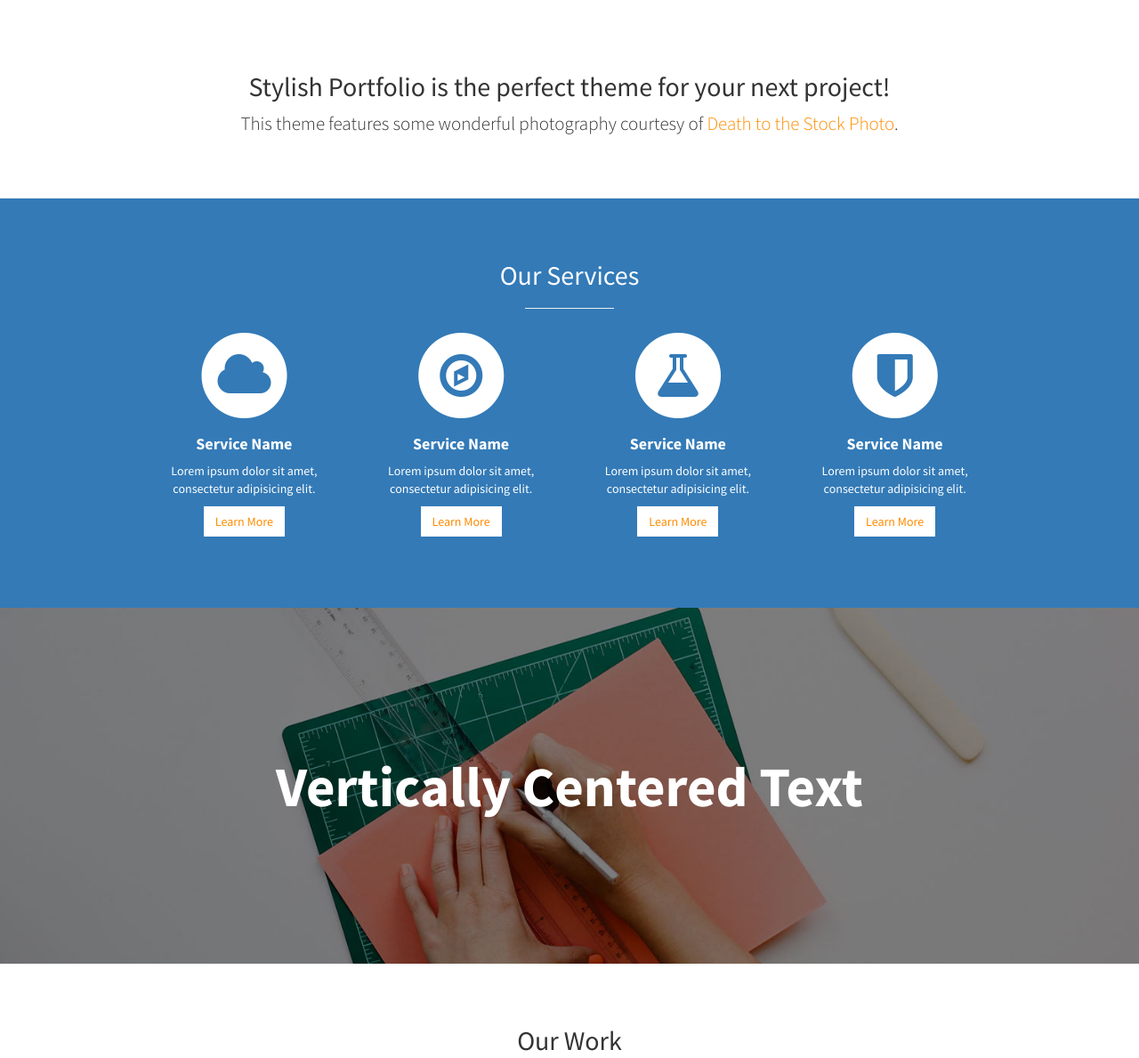
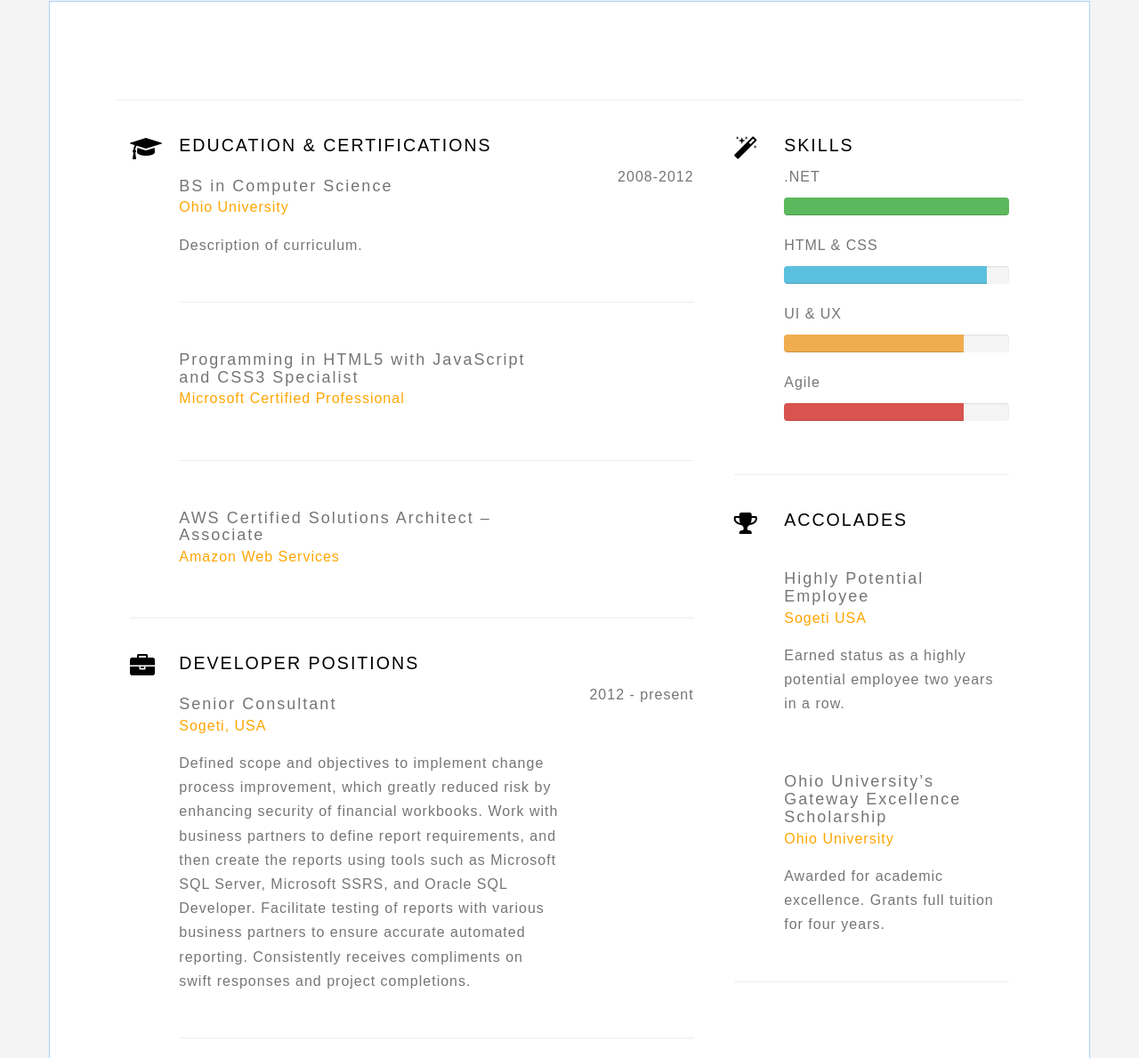
Before and after one commit to okapishomapi/okapishomapi.github.io, a plain HTML site: page index.html in a window 1280 px wide. Shown: the part 789-1978 px from the top of the page at 89% size. Drawn offline with nearby package versions, Linux system fonts and the light colour scheme; a web font is replaced by a local one.

Commit message:
update to index for real

```diff
--- a/index.html
+++ b/index.html
@@ -16,10 +16,16 @@
 
     <!-- Custom CSS -->
     <link href="css/stylish-portfolio.css" rel="stylesheet">
+	<link rel="stylesheet" href="//maxcdn.bootstrapcdn.com/bootstrap/3.3.0/css/bootstrap.min.css">
+    <link rel="stylesheet" href="css/style.css">
+    <link rel="stylesheet" href="css/responsive.css">
 
     <!-- Custom Fonts -->
     <link href="font-awesome/css/font-awesome.min.css" rel="stylesheet" type="text/css">
     <link href="http://fonts.googleapis.com/css?family=Source+Sans+Pro:300,400,700,300italic,400italic,700italic" rel="stylesheet" type="text/css">
+	<link href='//fonts.googleapis.com/css?family=Kristi|Alegreya+Sans:300' rel='stylesheet' type='text/css'>
+    <link href="//maxcdn.bootstrapcdn.com/font-awesome/4.2.0/css/font-awesome.min.css" rel="stylesheet">
+
 
     <!-- HTML5 Shim and Respond.js IE8 support of HTML5 elements and media queries -->
     <!-- WARNING: Respond.js doesn't work if you view the page via file:// -->
@@ -63,207 +69,211 @@
         <div class="text-vertical-center">
             <!--<h1 style="color:darkturquoise;">Hi! My name is Annye.</h1>-->
 			<h1 style="color:lightgreen;">Hi! My name is Annye.</h1>
+			<h3>I have a passion for software education and inspiration.</h3>
             <h3>I work as a <a href="#work">software developer.</a></h3>
-			<h3>I have a passion for getting new people into technology, especially young poeple and women.</h3>
-			<h3>I’m an equestrian, a cosplayer, and an avid reader.</h3>
+			<h3>I’m an <a href="https://anamishwarmblood.wordpress.com/">equestrian</a>,
+			a <a href="https://www.instagram.com/gleumecosplay/">cosplayer</a>,
+			and an <a href="https://www.goodreads.com/user/show/23111769-annye">avid reader.</a></h3>
             <br>
             <!--<a href="#about" class="btn btn-dark btn-lg">Find Out More</a>-->
         </div>
     </header>
+	<!DOCTYPE html>
+<html lang="">
 
-    <!-- About -->
-    <section id="about" class="about">
+<body>
     <div class="container">
+	 <section id="work">
+		<hr>
+        <!-- ===========================
+        BODY LEFT PART
+        ============================ -->
+        <div class="col-md-8 mainleft">
+
+
+
+            <div id="education" class="row mobmid">
+                <div class="col-sm-1">
+                    <span class="secicon fa fa-graduation-cap"></span>
+                </div><!--icon end-->
+
+                <div class="col-sm-11">
+                    <h3>Education &amp; Certifications</h3>
+
                     <div class="row">
-                <div class="col-lg-12 text-center">
-                    <h2>Stylish Portfolio is the perfect theme for your next project!</h2>
-                    <p class="lead">This theme features some wonderful photography courtesy of <a target="_blank" href="http://join.deathtothestockphoto.com/">Death to the Stock Photo</a>.</p>
+                        <div class="col-md-9">
+                            <h4>BS in Computer Science</h4>
+                            <p class="sub"><a href="">Ohio University</a>
+                            </p>
+                            <p>Description of curriculum.</p>
                         </div>
+
+                        <div class="year col-md-3">
+                            <p>2008-2012</p>
                         </div>
-            <!-- /.row -->
+                    </div><!--Education & Certification 1 end-->
+
+                    <hr>
+
+                    <div class="row">
+                        <div class="col-md-9">
+                            <h4>Programming in HTML5 with JavaScript and CSS3 Specialist</h4>
+                            <p class="sub"><a href="">Microsoft Certified Professional</a>
+                            </p>
                         </div>
-        <!-- /.container -->
-    </section>
+                    </div><!--Education & Certification 2 end-->
 
-    <!-- Services -->
-    <!-- The circle icons use Font Awesome's stacked icon classes. For more information, visit http://fontawesome.io/examples/ -->
-    <section id="services" class="services bg-primary">
-        <div class="container">
-            <div class="row text-center">
-                <div class="col-lg-10 col-lg-offset-1">
-                    <h2>Our Services</h2>
-                    <hr class="small">
+                    <hr>
+
                     <div class="row">
-                        <div class="col-md-3 col-sm-6">
-                            <div class="service-item">
-                                <span class="fa-stack fa-4x">
-                                <i class="fa fa-circle fa-stack-2x"></i>
-                                <i class="fa fa-cloud fa-stack-1x text-primary"></i>
-                            </span>
-                                <h4>
-                                    <strong>Service Name</strong>
-                                </h4>
-                                <p>Lorem ipsum dolor sit amet, consectetur adipisicing elit.</p>
-                                <a href="#" class="btn btn-light">Learn More</a>
+                        <div class="col-md-9">
+                            <h4>AWS Certified Solutions Architect – Associate</h4>
+                            <p class="sub"><a href="">Amazon Web Services</a>
+                            </p>
                         </div>
+                    </div><!--Education & Certification 3 end-->
                 </div>
-                        <div class="col-md-3 col-sm-6">
-                            <div class="service-item">
-                                <span class="fa-stack fa-4x">
-                                <i class="fa fa-circle fa-stack-2x"></i>
-                                <i class="fa fa-compass fa-stack-1x text-primary"></i>
-                            </span>
-                                <h4>
-                                    <strong>Service Name</strong>
-                                </h4>
-                                <p>Lorem ipsum dolor sit amet, consectetur adipisicing elit.</p>
-                                <a href="#" class="btn btn-light">Learn More</a>
+            </div><!--Education & Certifications end-->
+
+            <hr>
+
+            <!-- ===========================
+            JOB EXPERIENCES
+            ============================ -->
+            <div id="job" class="row mobmid">
+                <div class="col-sm-1">
+                    <span class="secicon fa fa-briefcase"></span>
+                </div><!--icon end-->
+
+                <div class="col-sm-11">
+                    <h3>Developer Positions</h3>
+
+                    <div class="row">
+                        <div class="col-md-9">
+                            <h4>Senior Consultant</h4>
+                            <p class="sub"><a href="">Sogeti, USA</a>
+                            </p>
+                            <p>Defined scope and objectives to implement change process improvement, which greatly reduced risk by enhancing security of financial workbooks.
+							Work with business partners to define report requirements, and then create the reports using tools such
+							as Microsoft SQL Server, Microsoft SSRS, and Oracle SQL Developer. Facilitate testing of reports with various
+							business partners to ensure accurate automated reporting.
+							Consistently receives compliments on swift responses and project completions.</p>
                         </div>
+
+                        <div class="year col-md-3">
+                            <p>2012 - present</p>
                         </div>
-                        <div class="col-md-3 col-sm-6">
-                            <div class="service-item">
-                                <span class="fa-stack fa-4x">
-                                <i class="fa fa-circle fa-stack-2x"></i>
-                                <i class="fa fa-flask fa-stack-1x text-primary"></i>
-                            </span>
-                                <h4>
-                                    <strong>Service Name</strong>
-                                </h4>
-                                <p>Lorem ipsum dolor sit amet, consectetur adipisicing elit.</p>
-                                <a href="#" class="btn btn-light">Learn More</a>
+                    </div><!--Job 1 end-->
+
+                    <hr>
+
+                    <div class="row">
+                        <div class="col-md-9">
+                            <h4>Webmaster & IT go-to</h4>
+                            <p class="sub"><a href="">Cutler Scholars Program</a>
+                            </p>
+							<p>Maintained, updated, and redesigned website. Created print, digital, and online designs. Responsible for maintenance
+							of all machines and (Access) database (worked as an IT go-to).</p>
                         </div>
+
+                        <div class="year col-md-3">
+                            <p>2010-2012</p>
                         </div>
-                        <div class="col-md-3 col-sm-6">
-                            <div class="service-item">
-                                <span class="fa-stack fa-4x">
-                                <i class="fa fa-circle fa-stack-2x"></i>
-                                <i class="fa fa-shield fa-stack-1x text-primary"></i>
-                            </span>
-                                <h4>
-                                    <strong>Service Name</strong>
-                                </h4>
-                                <p>Lorem ipsum dolor sit amet, consectetur adipisicing elit.</p>
-                                <a href="#" class="btn btn-light">Learn More</a>
+                    </div><!--Job 2 end-->
+                </div><!--Job experiences end-->
+            </div><!--Job experiences end-->
+        </div><!--left end-->
+
+        <!-- ===========================
+        SIDEBAR
+        =========================== -->
+        <div class="col-md-4 mainright">
+            <div class="row">
+                <div class="col-sm-1 col-md-2 mobmid">
+                    <span class="secicon fa fa-magic"></span>
+                </div><!--icon end-->
+
+                <div class="col-sm-11 col-md-10">
+                    <h3 class="mobmid">Skills </h3>
+
+                    <p>.NET</p>
+                    <div class="progress">
+                        <div class="progress-bar progress-bar-success" role="progressbar" aria-valuenow="65" aria-valuemin="0" aria-valuemax="100" style="width: 100%">
+                            <span class="sr-only">100% Complete</span>
                         </div>
+                    </div><!--skill end-->
+
+
+                    <p>HTML & CSS</p>
+                    <div class="progress">
+                        <div class="progress-bar progress-bar-info" role="progressbar" aria-valuenow="85" aria-valuemin="0" aria-valuemax="100" style="width: 90%">
+                            <span class="sr-only">90% Complete</span>
                         </div>
+                    </div><!--skill end-->
+
+                    <p>UI & UX</p>
+                    <div class="progress">
+                        <div class="progress-bar progress-bar-warning" role="progressbar" aria-valuenow="60" aria-valuemin="0" aria-valuemax="100" style="width: 80%">
+                            <span class="sr-only">80% Complete</span>
                         </div>
-                    <!-- /.row (nested) -->
+                    </div><!--skill end-->
+
+                    <p>Agile</p>
+                    <div class="progress">
+                        <div class="progress-bar progress-bar-danger" role="progressbar" aria-valuenow="30" aria-valuemin="0" aria-valuemax="100" style="width: 80%">
+                            <span class="sr-only">80% Complete</span>
                         </div>
-                <!-- /.col-lg-10 -->
+                    </div><!--skill end-->
+                </div><!--info end-->
+            </div><!--tech skills end-->
+
+            <hr>
+
+            <div class="row mobmid">
+                <div class="col-sm-1 col-md-2">
+                    <span class="secicon fa fa-trophy"></span>
+                </div><!--icon end-->
+
+                <div class="col-sm-11 col-md-10 ">
+                    <h3>Accolades</h3>
+
+                    <div class="award">
+                        <h4>Highly Potential Employee</h4>
+                        <p class="sub"><a href="">Sogeti USA</a></p>
+                        <p>Earned status as a highly potential employee two years in a row.</p>
                     </div>
-            <!-- /.row -->
+                    <!--1st award end-->
+					<br>
+                    <div class="award">
+                        <h4>Ohio University’s Gateway Excellence Scholarship</h4>
+                        <p class="sub"><a href="">Ohio University</a></p>
+						<p>Awarded for academic excellence. Grants full tuition for four years.</p>
+						</div><!--1st award end-->
+                </div><!--awards end-->
+
             </div>
-        <!-- /.container -->
-    </section>
 
-    <!-- Callout -->
-    <aside class="callout">
-        <div class="text-vertical-center">
-            <h1>Vertically Centered Text</h1>
-        </div>
-    </aside>
+            <hr>
+            </div><!--tech skills end-->
+        </div><!--right end-->
+    </div><!--container end-->
 
-    <!-- Portfolio -->
-    <section id="portfolio" class="portfolio">
-        <div class="container">
-            <div class="row">
-                <div class="col-lg-10 col-lg-offset-1 text-center">
-                    <h2>Our Work</h2>
-                    <hr class="small">
-                    <div class="row">
-                        <div class="col-md-6">
-                            <div class="portfolio-item">
-                                <a href="#">
-                                    <img class="img-portfolio img-responsive" src="img/portfolio-1.jpg">
-                                </a>
-                            </div>
-                        </div>
-                        <div class="col-md-6">
-                            <div class="portfolio-item">
-                                <a href="#">
-                                    <img class="img-portfolio img-responsive" src="img/portfolio-2.jpg">
-                                </a>
-                            </div>
-                        </div>
-                        <div class="col-md-6">
-                            <div class="portfolio-item">
-                                <a href="#">
-                                    <img class="img-portfolio img-responsive" src="img/portfolio-3.jpg">
-                                </a>
-                            </div>
-                        </div>
-                        <div class="col-md-6">
-                            <div class="portfolio-item">
-                                <a href="#">
-                                    <img class="img-portfolio img-responsive" src="img/portfolio-4.jpg">
-                                </a>
-                            </div>
-                        </div>
-                    </div>
-                    <!-- /.row (nested) -->
-                    <a href="#" class="btn btn-dark">View More Items</a>
-                </div>
-                <!-- /.col-lg-10 -->
-            </div>
-            <!-- /.row -->
-        </div>
-        <!-- /.container -->
-    </section>
+    <!-- ===========================
+    FOOTER
+    =========================== -->
+    <footer class="text-center">
+        <p>&copy; Annye K. Driscoll</a>.
+        </p>
+    </footer>
 
-    <!-- Call to Action -->
-    <aside class="call-to-action bg-primary">
-        <div class="container">
-            <div class="row">
-                <div class="col-lg-12 text-center">
-                    <h3>The buttons below are impossible to resist.</h3>
-                    <a href="#" class="btn btn-lg btn-light">Click Me!</a>
-                    <a href="#" class="btn btn-lg btn-dark">Look at Me!</a>
-                </div>
-            </div>
-        </div>
-    </aside>
+    <!--necessary scripts and plugins-->
+    <script src="//ajax.googleapis.com/ajax/libs/jquery/1.11.1/jquery.min.js"></script>
+    <script src="//maxcdn.bootstrapcdn.com/bootstrap/3.3.1/js/bootstrap.min.js"></script>
+    <script src="js/jquery.nicescroll.min.js"></script>
+    <script src="js/evenfly.js"></script>
+</body>
 
-    <!-- Map -->
-    <section id="contact" class="map">
-        <iframe width="100%" height="100%" frameborder="0" scrolling="no" marginheight="0" marginwidth="0" src="https://maps.google.com/maps?f=q&amp;source=s_q&amp;hl=en&amp;geocode=&amp;q=Twitter,+Inc.,+Market+Street,+San+Francisco,+CA&amp;aq=0&amp;oq=twitter&amp;sll=28.659344,-81.187888&amp;sspn=0.128789,0.264187&amp;ie=UTF8&amp;hq=Twitter,+Inc.,+Market+Street,+San+Francisco,+CA&amp;t=m&amp;z=15&amp;iwloc=A&amp;output=embed"></iframe>
-        <br />
-        <small>
-            <a href="https://maps.google.com/maps?f=q&amp;source=embed&amp;hl=en&amp;geocode=&amp;q=Twitter,+Inc.,+Market+Street,+San+Francisco,+CA&amp;aq=0&amp;oq=twitter&amp;sll=28.659344,-81.187888&amp;sspn=0.128789,0.264187&amp;ie=UTF8&amp;hq=Twitter,+Inc.,+Market+Street,+San+Francisco,+CA&amp;t=m&amp;z=15&amp;iwloc=A"></a>
-        </small>
-        </iframe>
-    </section>
-
-    <!-- Footer -->
-    <footer>
-        <div class="container">
-            <div class="row">
-                <div class="col-lg-10 col-lg-offset-1 text-center">
-                    <h4><strong>Start Bootstrap</strong>
-                    </h4>
-                    <p>3481 Melrose Place<br>Beverly Hills, CA 90210</p>
-                    <ul class="list-unstyled">
-                        <li><i class="fa fa-phone fa-fw"></i> (123) 456-7890</li>
-                        <li><i class="fa fa-envelope-o fa-fw"></i>  <a href="mailto:name@example.com">name@example.com</a>
-                        </li>
-                    </ul>
-                    <br>
-                    <ul class="list-inline">
-                        <li>
-                            <a href="#"><i class="fa fa-facebook fa-fw fa-3x"></i></a>
-                        </li>
-                        <li>
-                            <a href="#"><i class="fa fa-twitter fa-fw fa-3x"></i></a>
-                        </li>
-                        <li>
-                            <a href="#"><i class="fa fa-dribbble fa-fw fa-3x"></i></a>
-                        </li>
-                    </ul>
-                    <hr class="small">
-                    <p class="text-muted">Copyright &copy; Your Website 2014</p>
-                </div>
-            </div>
-        </div>
-    </footer>
+</html>
 
     <!-- jQuery -->
     <script src="js/jquery.js"></script>
```
Lines whose indentation alone changed are shown as unchanged.
